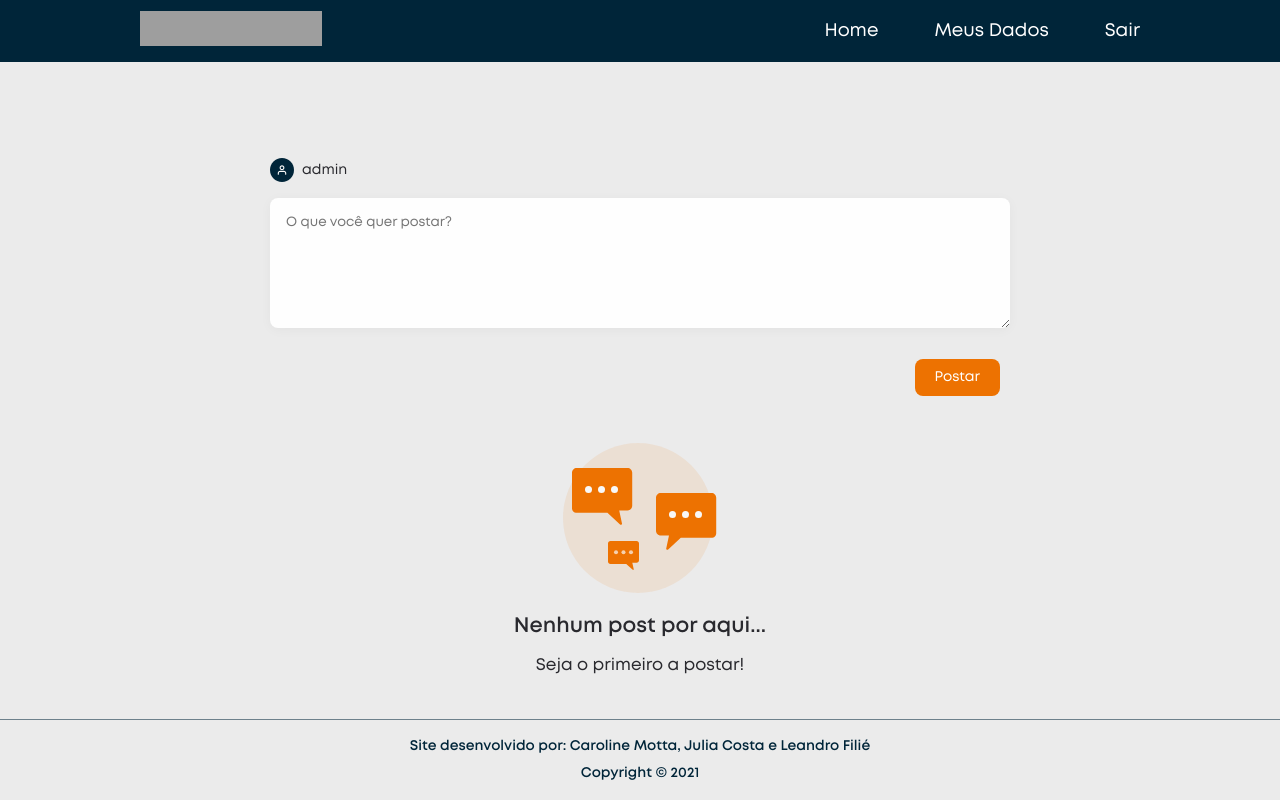
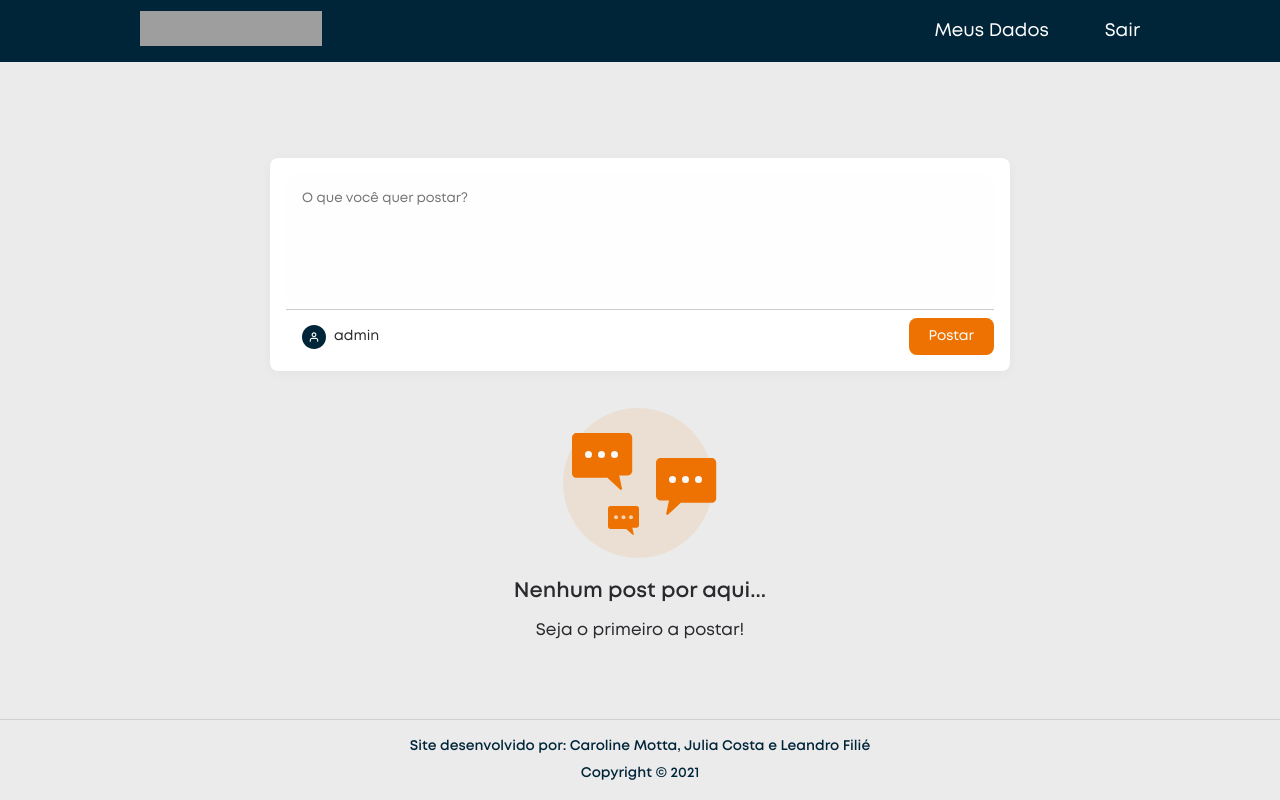
Before and after one commit to LeandroFilie/QuizFeed, a PHP site: page /rede.php in a window 1280 px wide. Run offline with PHP 8.4, Linux system fonts and the light colour scheme; a user stored in the database is signed in; data comes from the database, SQL or seed files in the repository; data that the repository does not hold is empty; grey boxes are pictures that could not be loaded.

Commit message:
Correção design rede

```diff
--- a/inc/menu.inc
+++ b/inc/menu.inc
@@ -8,7 +8,6 @@
                     <i class="menu-icon"></i>
                 </button>
                 <ul class="menu">
-                <li><a href="home.php">Home</a></li>
                 ';
                 if($_SESSION["permissao"] == 2){
                     echo '<li><a href="dados_usuarios.php">Meus Dados</a></li>';
--- a/rede.php
+++ b/rede.php
@@ -33,16 +33,16 @@
         <?php echo $nomeRede; ?>
       </h1>
     </div>
-    <div class="user-info">
-      <img src="./assets/images/avatar.svg" alt="Avatar" />
-      <span><?php echo $_SESSION['nome_usuario']; ?></span>
-    </div>
   </div>
 
   <form>
     <div id="erro_post"></div>
     <textarea id="conteudo" placeholder="O que você quer postar?"></textarea>
     <div class="form-footer">
+      <div class="user-info">
+        <img src="./assets/images/avatar.svg" alt="Avatar" />
+        <span><?php echo $_SESSION['nome_usuario']; ?></span>
+      </div>
       <button type='button' id="postar">Postar</button>
     </div>
   </form>
--- a/style/dados_psicologo.css
+++ b/style/dados_psicologo.css
@@ -48,7 +48,7 @@ main {
 }
 
 .filtro h3 {
-  font-size: 1.5rem;
+  font-size: 1.3rem;
 }
 
 .filtro input {
--- a/style/main.css
+++ b/style/main.css
@@ -110,7 +110,7 @@ footer {
 
 
 
-  border-top: 1px #00253988 solid;
+  border-top: 1px #00253921 solid;
 
   text-align: center;
 
--- a/style/rede.css
+++ b/style/rede.css
@@ -28,25 +28,9 @@ main {
   font-family: "Mont-SemiBold";
 }
 
-form textarea{
-  width: 100%;
-  border: 0;
-  padding: 16px;
-  border-radius: 8px;
-  background: #fefefe;
-  box-shadow: 0px 2px 12px rgba(0, 0, 0, 0.04);
-
-  resize: vertical;
-  min-height: 130px;
-}
-
-.header-rede .user-info, .posts .user-info{
+.form_footer .user-info, .posts .user-info{
   display: flex;
   align-items: center;
-}
-
-.header-rede .user-info{
-  margin-bottom: 16px;
 }
 
 .user-info img{
@@ -63,20 +47,40 @@ form textarea{
   font-size: 0.85rem;
 }
 
-.header-rede .user-info span{
-  font-size: 1rem;
+form{
+  background-color: #fff;
+  padding: 16px;
+  box-shadow: 0px 2px 12px rgba(0, 0, 0, 0.04);
+  border-radius: 8px;
+}
+
+form textarea{
+  width: 100%;
+  border: 0;
+  padding: 16px;
+  border-radius: 8px;
+  background: #fefefe;
+  resize: none;
+  min-height: 130px;
 }
 
 form .form-footer{
   display: flex;
-  justify-content: flex-end;
+  justify-content: space-between;
   align-items: center;
-  margin-top: 16px;
+
+  border-top: 1px solid #29292e3b;
+  padding-top: 8px;
+}
+
+form .form-footer .user-info{
+  display: flex;
+  align-items: center;
+  margin-left: 16px;
 }
 
 form .form-footer button{
   padding: 10px 20px;
-  margin: 10px;
   background: var(--laranja);
   color: white;
 
@@ -282,8 +286,12 @@ form .form-footer button{
 }
 
 @media(max-width: 345px){
-  .user-info, form .form-footer{
+  form .form-footer{
     display: flex;
-    justify-content: center;
+    justify-content: flex-end;
+  }
+
+  form .form-footer .user-info{
+    display: none;
   }
 }
```
Also changed, not shown: dados_psicologos.php (+1 -12 lines), home.php (+6 -3 lines).
